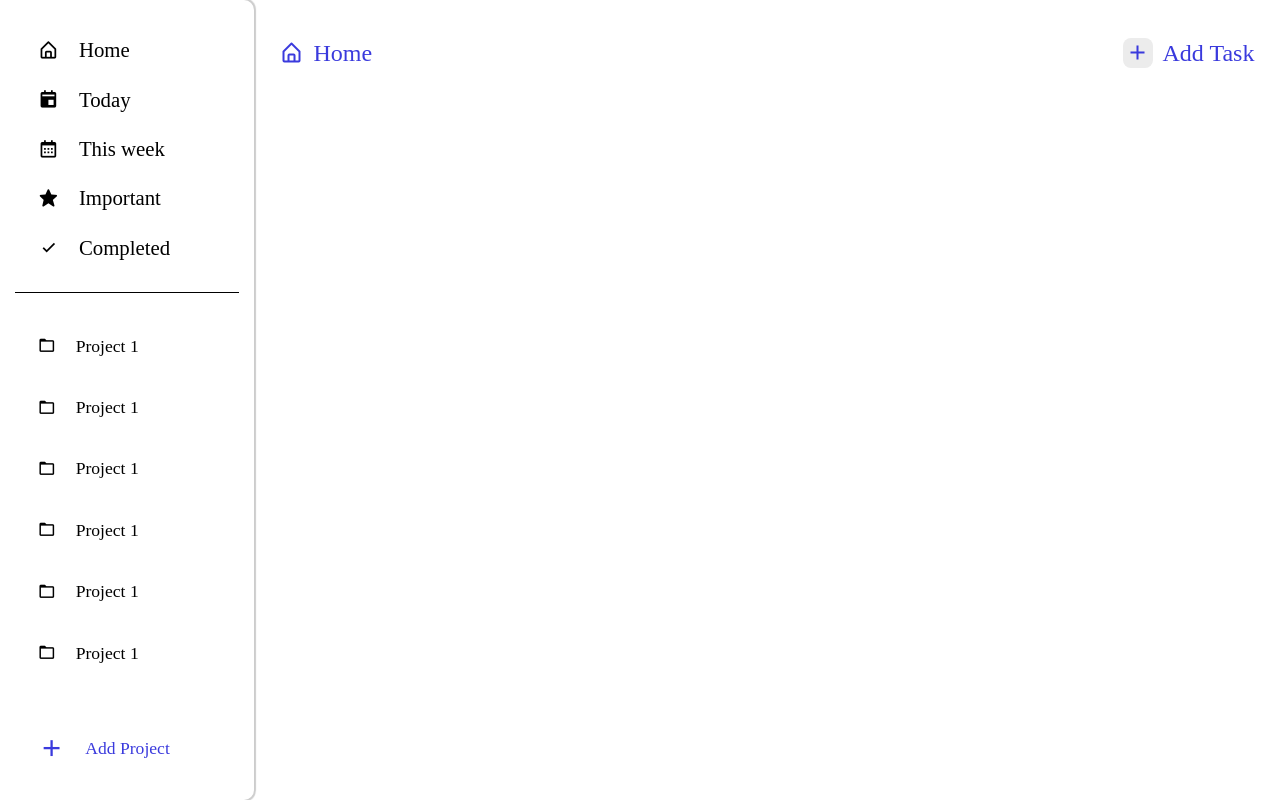
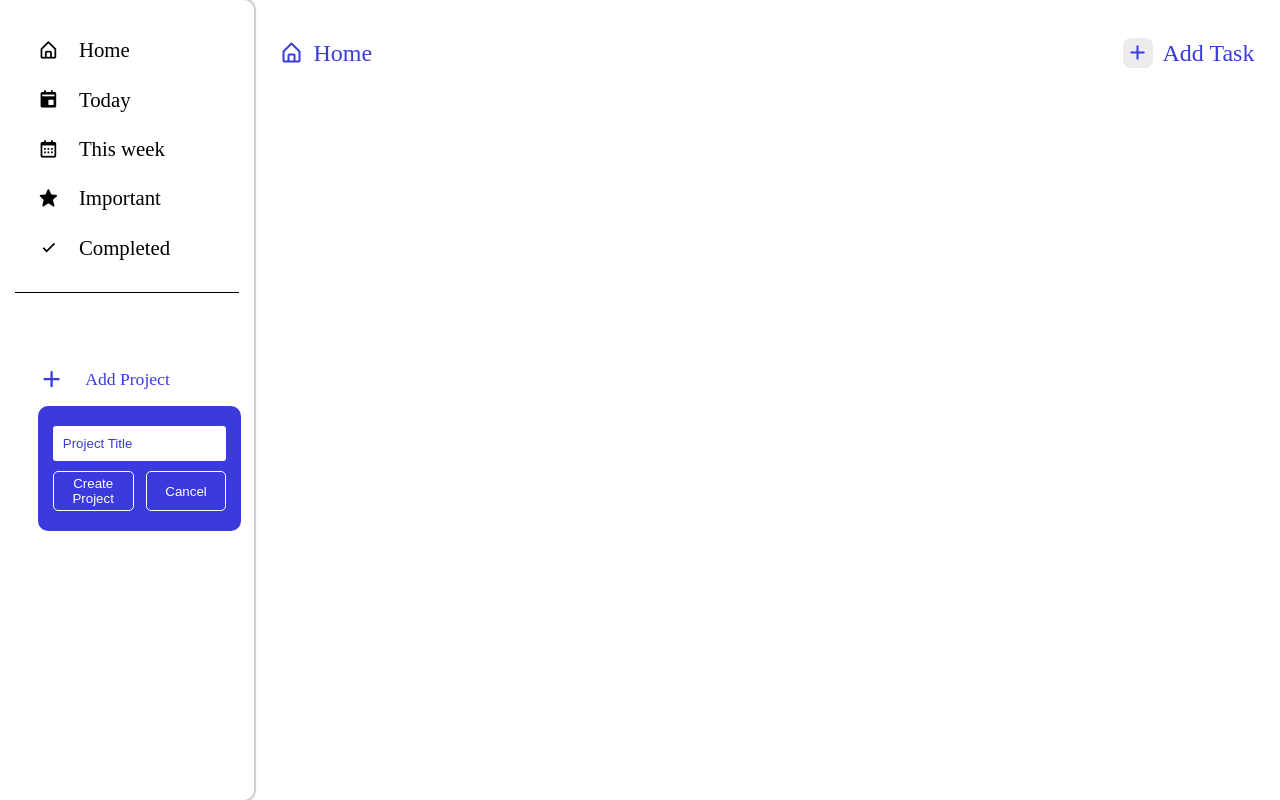
Before and after one commit to codingcreedd/todoTOP, a website built with webpack: page src/template.html in a window 1280 px wide. Both pictures are taken after a click on the element "Add Project". Built offline with nearby package versions, Linux system fonts and the light colour scheme.

Commit message:
Modify template.html for project creation

```diff
--- a/src/template.html
+++ b/src/template.html
@@ -21,64 +21,19 @@
             <span></span>
 
             <div class="projects">
-                <div class="project">
-                    <i class='bx bx-folder' ></i>
-                    <p class="project-name">Project 1</p>
-                </div>
 
-                <div class="project">
-                    <i class='bx bx-folder' ></i>
-                    <p class="project-name">Project 1</p>
-                </div>
-                <div class="project">
-                    <i class='bx bx-folder' ></i>
-                    <p class="project-name">Project 1</p>
-                </div>
-                <div class="project">
-                    <i class='bx bx-folder' ></i>
-                    <p class="project-name">Project 1</p>
-                </div>
-                <div class="project">
-                    <i class='bx bx-folder' ></i>
-                    <p class="project-name">Project 1</p>
-                </div>
-                <div class="project">
-                    <i class='bx bx-folder' ></i>
-                    <p class="project-name">Project 1</p>
-                </div>
-                <div class="project">
-                    <i class='bx bx-folder' ></i>
-                    <p class="project-name">Project 1</p>
-                </div>
-                <div class="project">
-                    <i class='bx bx-folder' ></i>
-                    <p class="project-name">Project 1</p>
-                </div>
-                <div class="project">
-                    <i class='bx bx-folder' ></i>
-                    <p class="project-name">Project 1</p>
-                </div>
-                <div class="project">
-                    <i class='bx bx-folder' ></i>
-                    <p class="project-name">Project 1</p>
-                </div>
-                <div class="project">
-                    <i class='bx bx-folder' ></i>
-                    <p class="project-name">Project 1</p>
-                </div>
-                <div class="project">
-                    <i class='bx bx-folder' ></i>
-                    <p class="project-name">Project 1</p>
-                </div>
-                <div class="project">
-                    <i class='bx bx-folder' ></i>
-                    <p class="project-name">Project 1</p>
-                </div>
             </div>
 
             <div class="adding-class">
                 <i class='bx bx-plus add-project-btn' ></i>
                 <p>Add Project</p>
+            </div>
+            <div class="project-form">
+                <input class="project-title-input" type="text" placeholder="Project Title">
+                <div class="buttons-div">
+                    <button class="create-project-btn">Create Project</button>
+                    <button class="cancel-project-btn">Cancel</button>
+                </div>
             </div>
         </nav>
 
@@ -91,10 +46,6 @@
             </div>
 
             <div class="tasks tasks-home-view">
-
-            </div>
-
-            <div class="tasks tasks-other-view">
 
             </div>
         </div>
```
